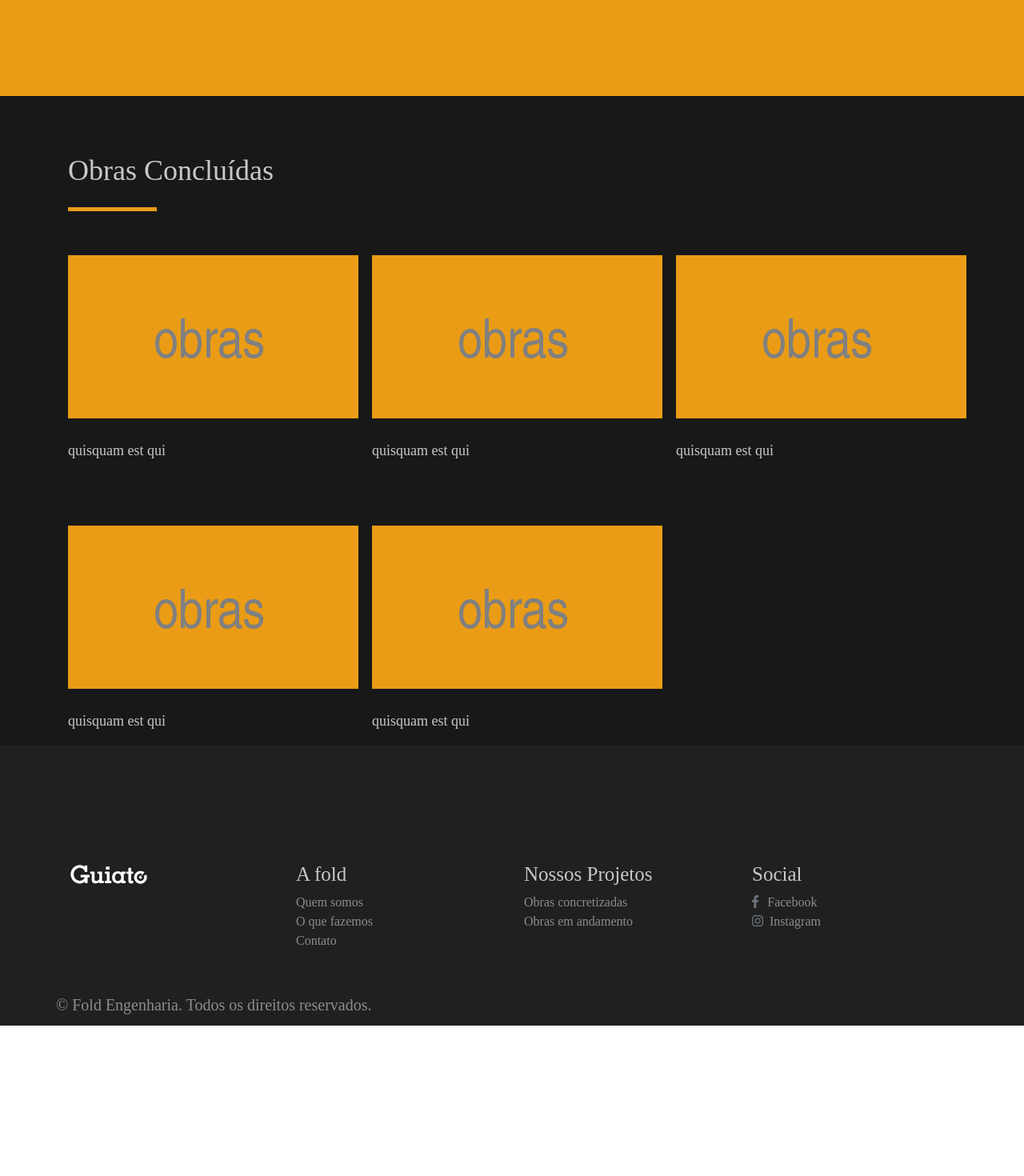
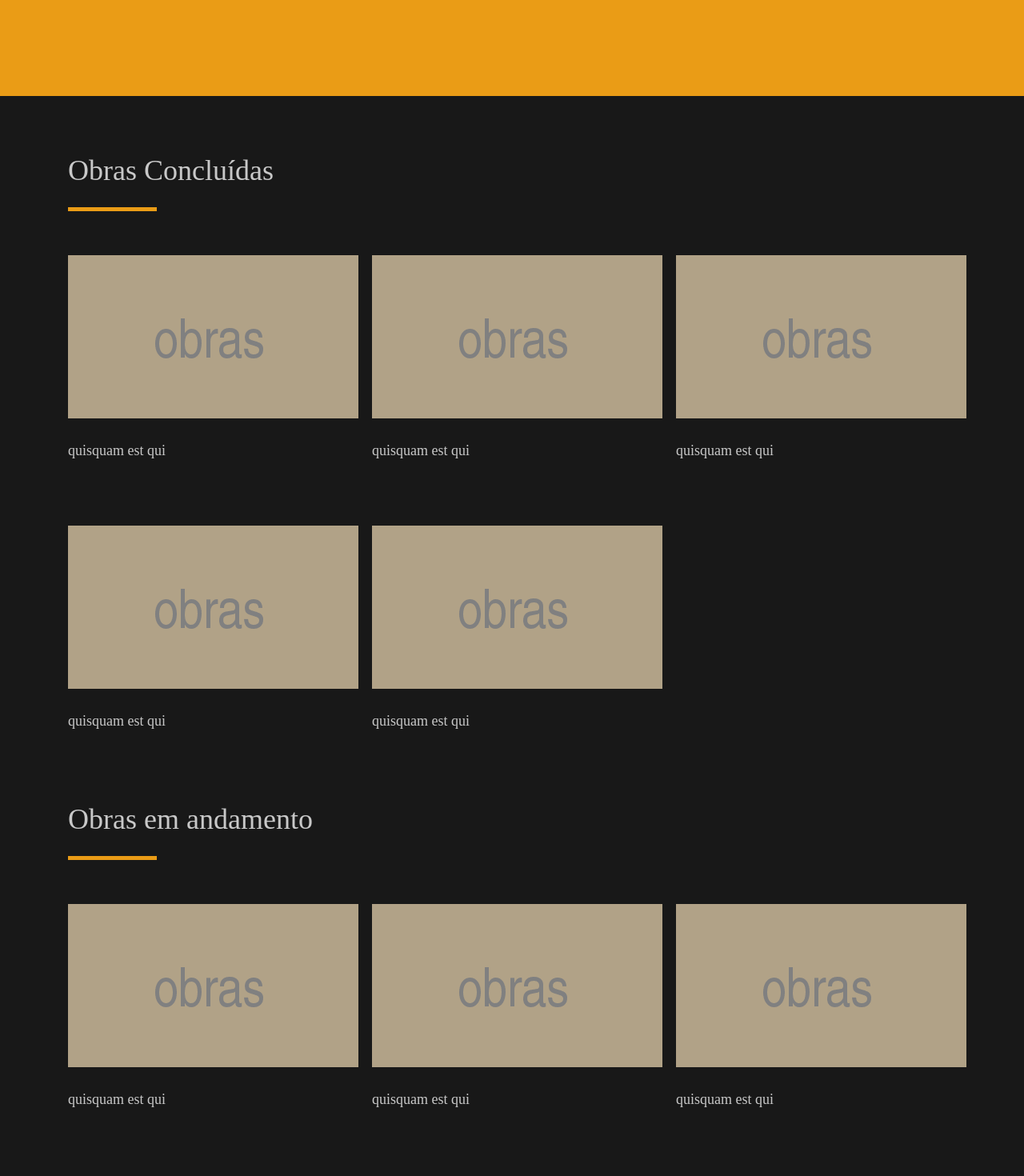
Before and after one commit to alesandraisla/fold-angular, an Angular app: page /obras in a window 1280 px wide. Shown: the part 280-1750 px from the top of the page at 80% size. Before the commit the page ends 1562 px from the top, so only its background shows below. Built offline with nearby package versions, Linux system fonts and the light colour scheme; a web font is replaced by a local one.

Commit message:
inclusão do hover e focus nas img

```diff
--- a/src/app/header/header.component.css
+++ b/src/app/header/header.component.css
@@ -2,6 +2,7 @@
 header {
 	position: absolute;
 	width: 100%;
+	z-index: 1;
 }
 
 .navbar-light .navbar-nav .nav-link {
--- a/src/app/obras/obras.component.css
+++ b/src/app/obras/obras.component.css
@@ -6,6 +6,7 @@
 #obras-1{
 	background-color: #181818;
 	color: #c8c8c8;
+	padding-bottom: 5em;
 }
 
 #obras-1 h2 {
@@ -24,6 +25,18 @@
 	font-size: 18px;
 }
 
-#obras img {
-	opacity: 0.2;
+#obras-1 img {
+	filter: grayscale(80%);
 }
+
+
+a {
+	text-decoration: none;
+	color: #c8c8c8;
+}
+
+
+#obras-1 a:hover img,
+#obras-1 a:focus img {
+	filter: none;
+}
--- a/src/app/obras/obras.component.html
+++ b/src/app/obras/obras.component.html
@@ -1,10 +1,5 @@
 <div id="obras">
-	<nav class="navbar navbar-expand-md navbar-light navbar-transparent">
-		<div class="container">
-			<a class="navbar-brand" href="">
-			</a>
-		</div>
-	</nav>
+
 </div>
 
 <div id="obras-1">
@@ -13,29 +8,44 @@
 		<hr>
 		<div class="row">
 			<div class="col-4">
-				<img src="/assets/img/obras.png">
+
+				<a href="#"> <img src="/assets/img/obras.png"> <p>quisquam est qui</p> </a>
+
+			</div>
+			<div class="col-4">
+				<a href="#"><img src="/assets/img/obras.png"></a>
 				<p>quisquam est qui</p>
 			</div>
 			<div class="col-4">
-				<img src="/assets/img/obras.png">
-				<p>quisquam est qui</p>
-			</div>
-			<div class="col-4">
-				<img src="/assets/img/obras.png">
+				<a href="#"><img src="/assets/img/obras.png"></a>
 				<p>quisquam est qui</p>
 			</div>
 		</div>
 		<div class="row" style="padding-top: 4em">
 			<div class="col-4">
-				<img src="/assets/img/obras.png">
+				<a href="#"><img src="/assets/img/obras.png"></a>
 				<p>quisquam est qui</p>
 			</div>
 			<div class="col-4">
-				<img src="/assets/img/obras.png">
+				<a href=""><img src="/assets/img/obras.png"></a>
 				<p>quisquam est qui</p>
-
 			</div>
-
+		</div>
+		<h2>Obras em andamento</h2>
+		<hr>
+		<div class="row">
+			<div class="col-4">
+				<a href="#"><img src="/assets/img/obras.png"></a>
+				<p>quisquam est qui</p>
+			</div>
+			<div class="col-4">
+				<a href="#"><img src="/assets/img/obras.png"></a>
+				<p>quisquam est qui</p>
+			</div>
+			<div class="col-4">
+				<a href="#"><img src="/assets/img/obras.png"></a>
+				<p>quisquam est qui</p>
+			</div>
 		</div>
 	</div>
 </div>
```
